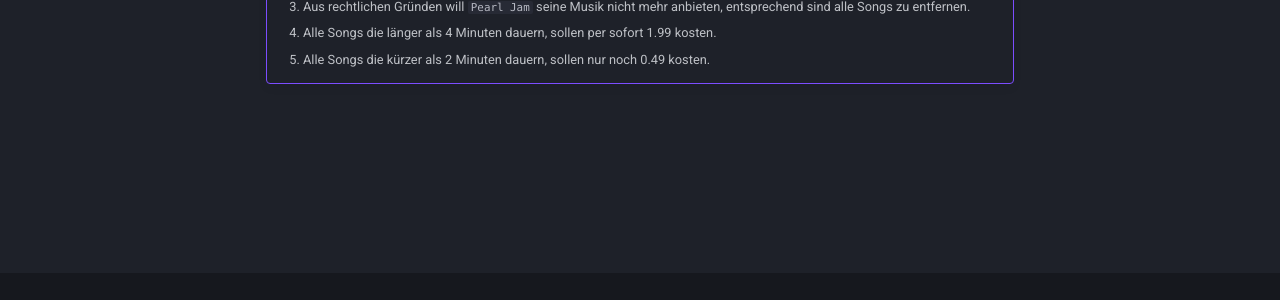
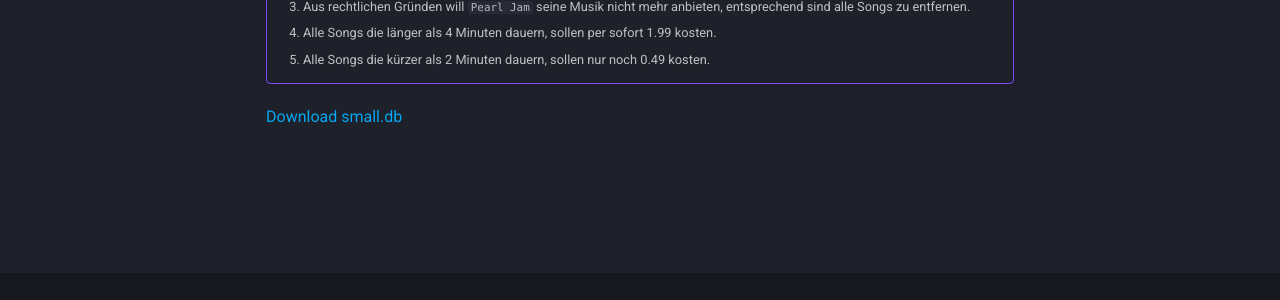
Before and after one commit to tjaeggi/btw2201_databases, an MkDocs documentation site: the page built from docs/UE04-04.md, in a window 1280 px wide. Shown: the part 470-770 px from the top of the page. Built offline with MkDocs 1.6.1 and Material for MkDocs 9.7.7, drawn with Linux system fonts in a browser that asks for light colours; some web fonts are replaced.

Commit message:
Wed Oct 16 01:24:12 AM CEST 2024

```diff
--- a/docs/UE04-04.md
+++ b/docs/UE04-04.md
@@ -11,3 +11,7 @@
     3. Aus rechtlichen Gründen will `Pearl Jam` seine Musik nicht mehr anbieten, entsprechend sind alle Songs zu entfernen.
     4. Alle Songs die länger als 4 Minuten dauern, sollen per sofort 1.99 kosten.
     5. Alle Songs die kürzer als 2 Minuten dauern, sollen nur noch 0.49 kosten.
+
+
+
+[Download small.db](static/small.db){:download="small.db"}
```
Also changed, not shown: 1 other file.
